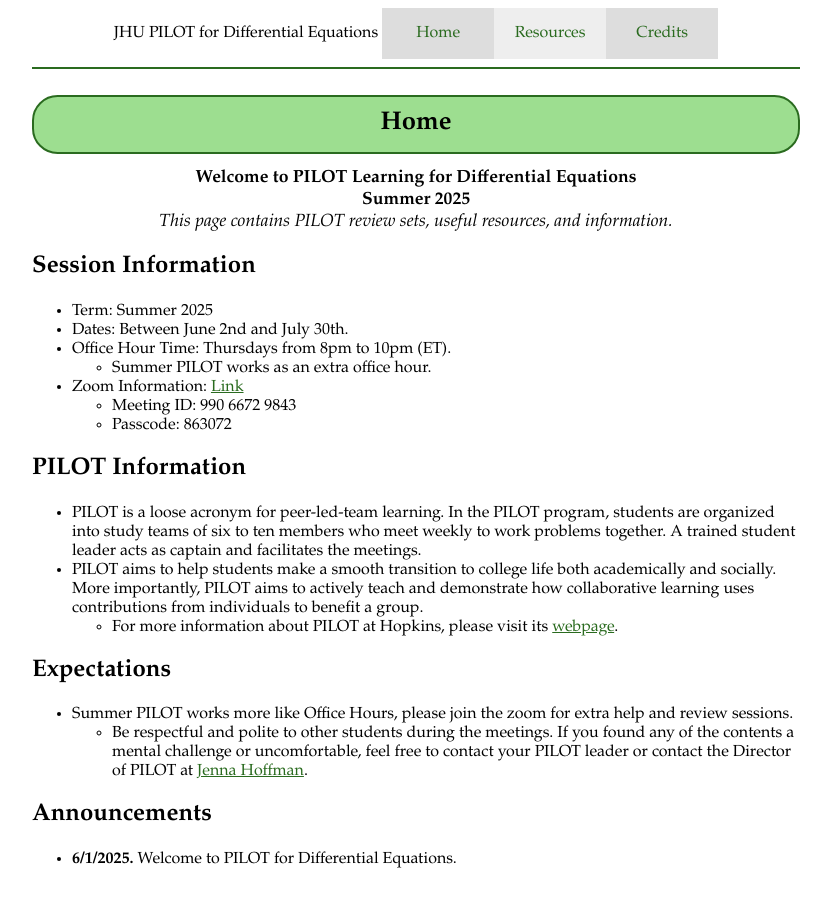
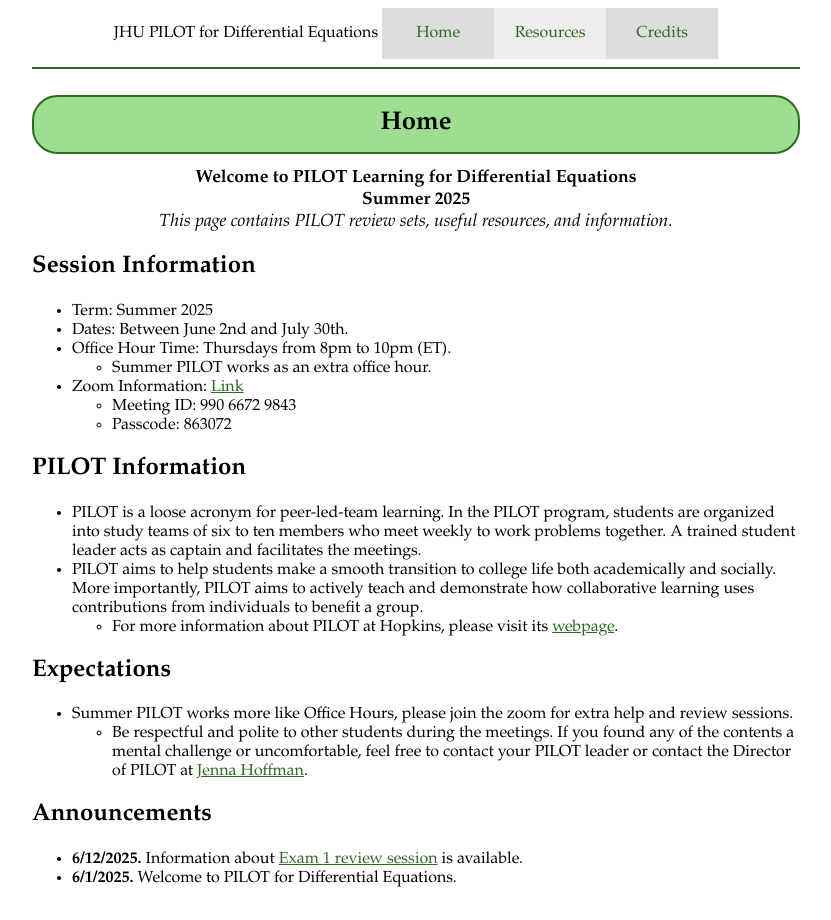
Before and after one commit to JHU-ODE-PILOT/SU25, a Jekyll site: the page built from index.md, in a window 1280 px wide. Shown: the whole page, without its empty margins (224-1055 px from the left). Built offline with Jekyll 4.4.1, drawn with Linux system fonts in a browser that asks for light colours.

Commit message:
added announcement for exam 1 review session

```diff
--- a/index.md
+++ b/index.md
@@ -34,4 +34,5 @@ category: "home"
 
 ## Announcements
 
+- **6/12/2025.** Information about [Exam 1 review session]({{site.baseurl}}/resources.html#review-session-information) is available.
 - **6/1/2025.** Welcome to PILOT for Differential Equations.
```
